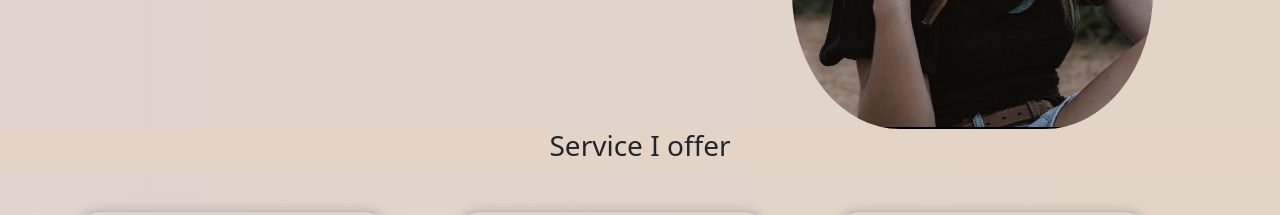
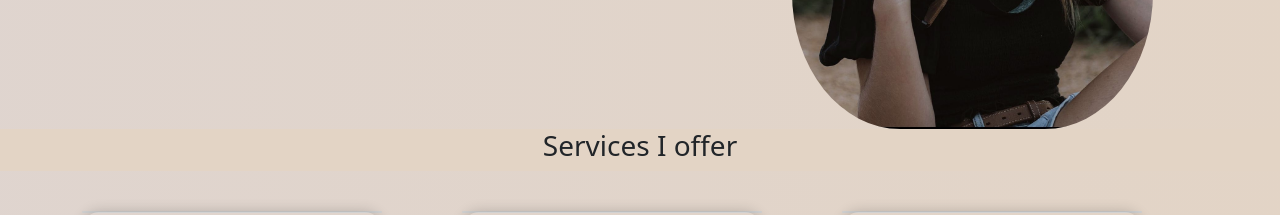
Before and after one commit to FrancoEnslin/miaphotography, a React (Create React App) app: page / in a window 1280 px wide. Shown: the part 1380-1595 px from the top of the page. Built offline with nearby package versions, Linux system fonts and the light colour scheme.

Commit message:
Small change on App

```diff
--- a/src/App.js
+++ b/src/App.js
@@ -23,7 +23,7 @@ function App() {
         {/* Meet your photographer */}
         <AboutMe />
         {/* Services i offer */}
-      <h3>Service I offer</h3>
+      <h3>Services I offer</h3>
         <Services />
         <div className='backGround'>
           {/* Projects + Link to Portfolio*/}
```
